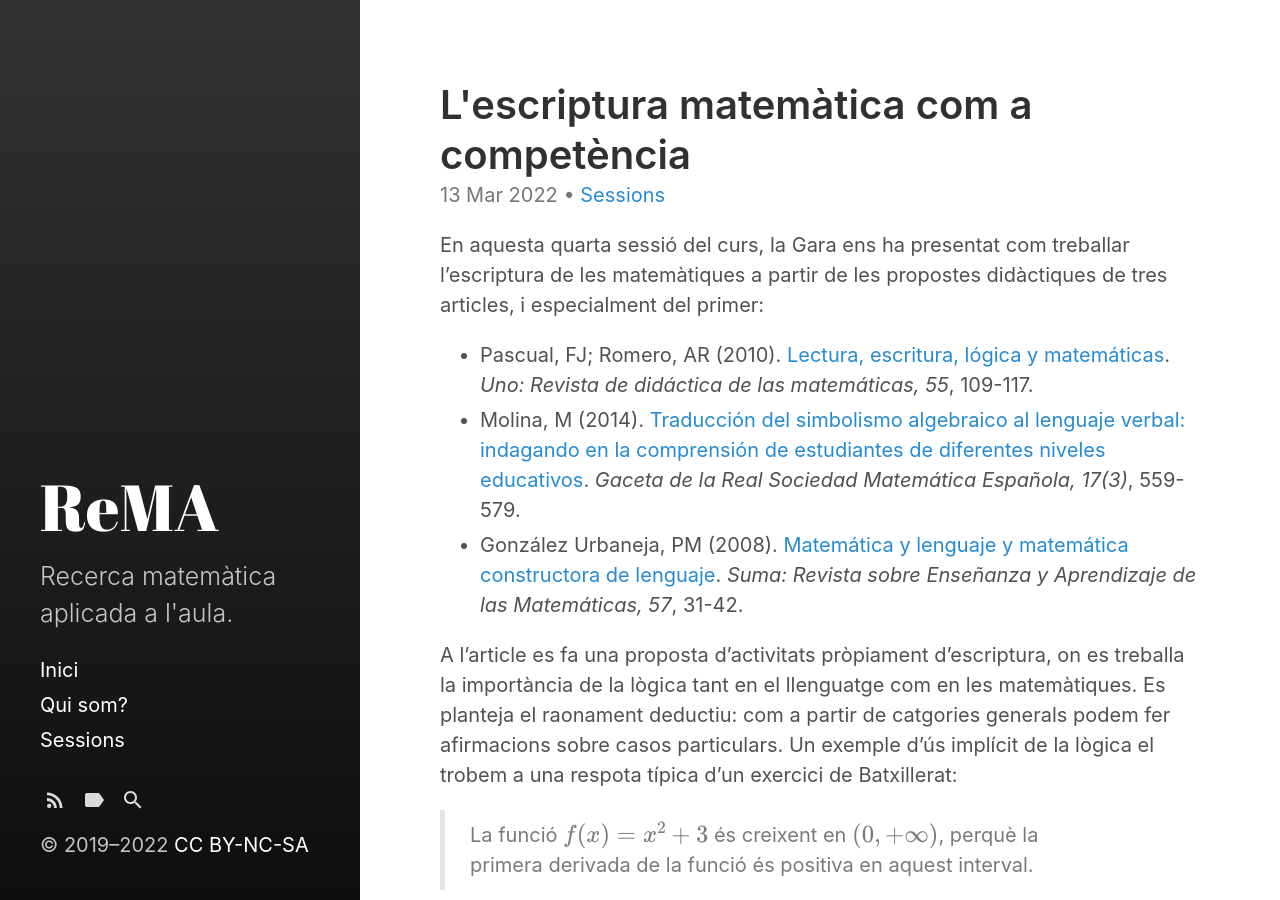
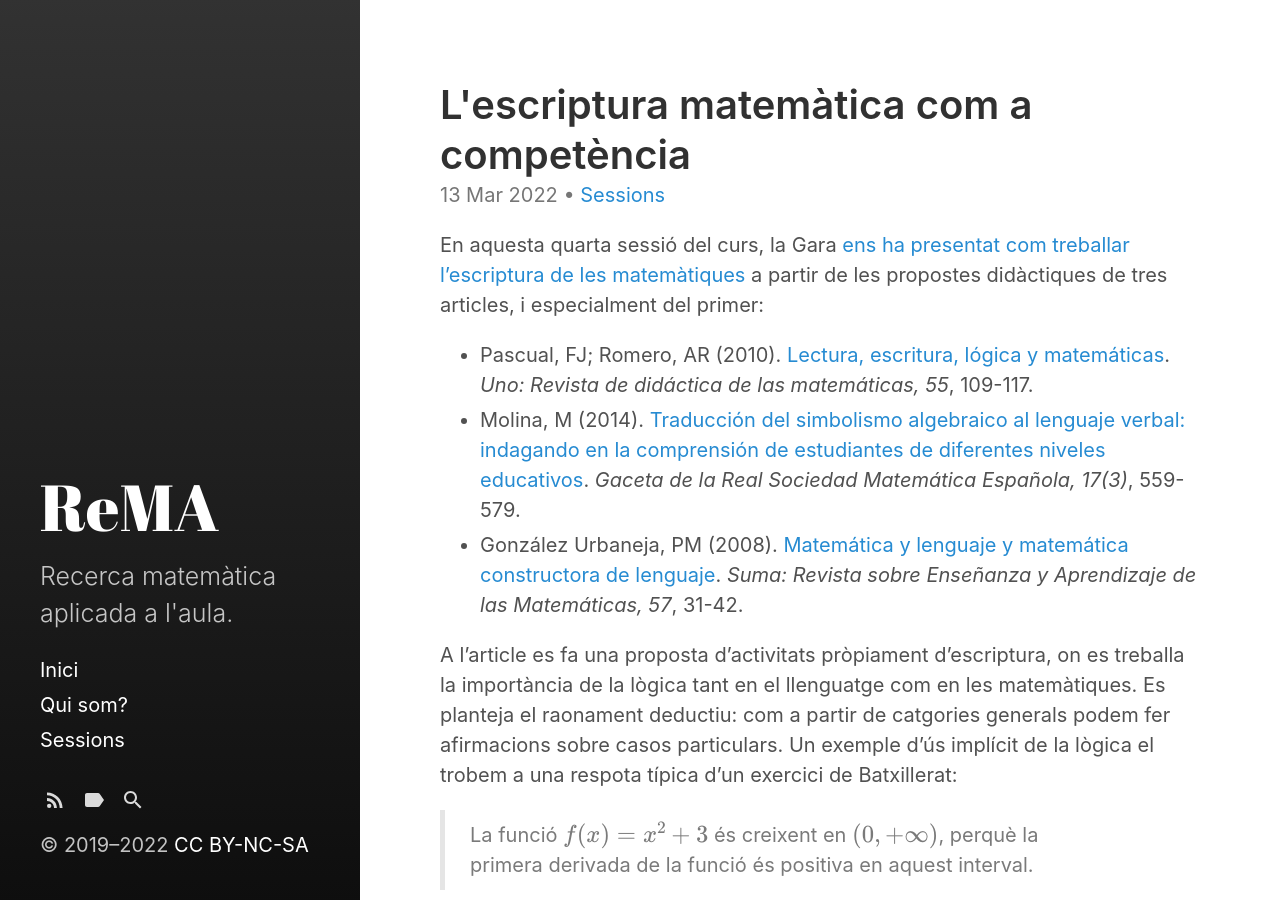
Before and after one commit to grup-rema/grup-rema.github.io, a Jekyll site: the page built from _posts/2022-03-13-L'escriptura matemàtica com a competència.md, in a window 1280 px wide and 900 px high. Built offline with Jekyll 4.4.1, drawn with Linux system fonts in a browser that asks for light colours; formulas are drawn with MathJax 3; some of the changed lines change nothing that is shown.

Commit message:
afegeixo enllaç a la presentació

```diff
--- a/_posts/2022-03-13-L'escriptura matemàtica com a competència.md
+++ b/_posts/2022-03-13-L'escriptura matemàtica com a competència.md
@@ -9,7 +9,7 @@ tags:
   - Lògica
 ---
 
-En aquesta quarta sessió del curs, la Gara ens ha presentat com treballar l'escriptura de les matemàtiques a partir de les propostes didàctiques de tres articles, i especialment del primer:
+En aquesta quarta sessió del curs, la Gara [ens ha presentat com treballar l'escriptura de les matemàtiques](https://drive.google.com/file/d/1T0Jct6scbWkFN1ZUACGNKvVCNoG2_5u2/view) a partir de les propostes didàctiques de tres articles, i especialment del primer:
 
 - Pascual, FJ; Romero, AR (2010). [Lectura, escritura, lógica y matemáticas](https://www.grao.com/es/producto/lectura-escritura-logica-y-matematicas). _Uno: Revista de didáctica de las matemáticas, 55_, 109-117.
 - Molina, M (2014). [Traducción del simbolismo algebraico al lenguaje verbal: indagando en la comprensión de estudiantes de diferentes niveles educativos](https://gaceta.rsme.es/abrir.php?id=1222). _Gaceta de la Real Sociedad Matemática Española, 17(3)_, 559-579.
```
